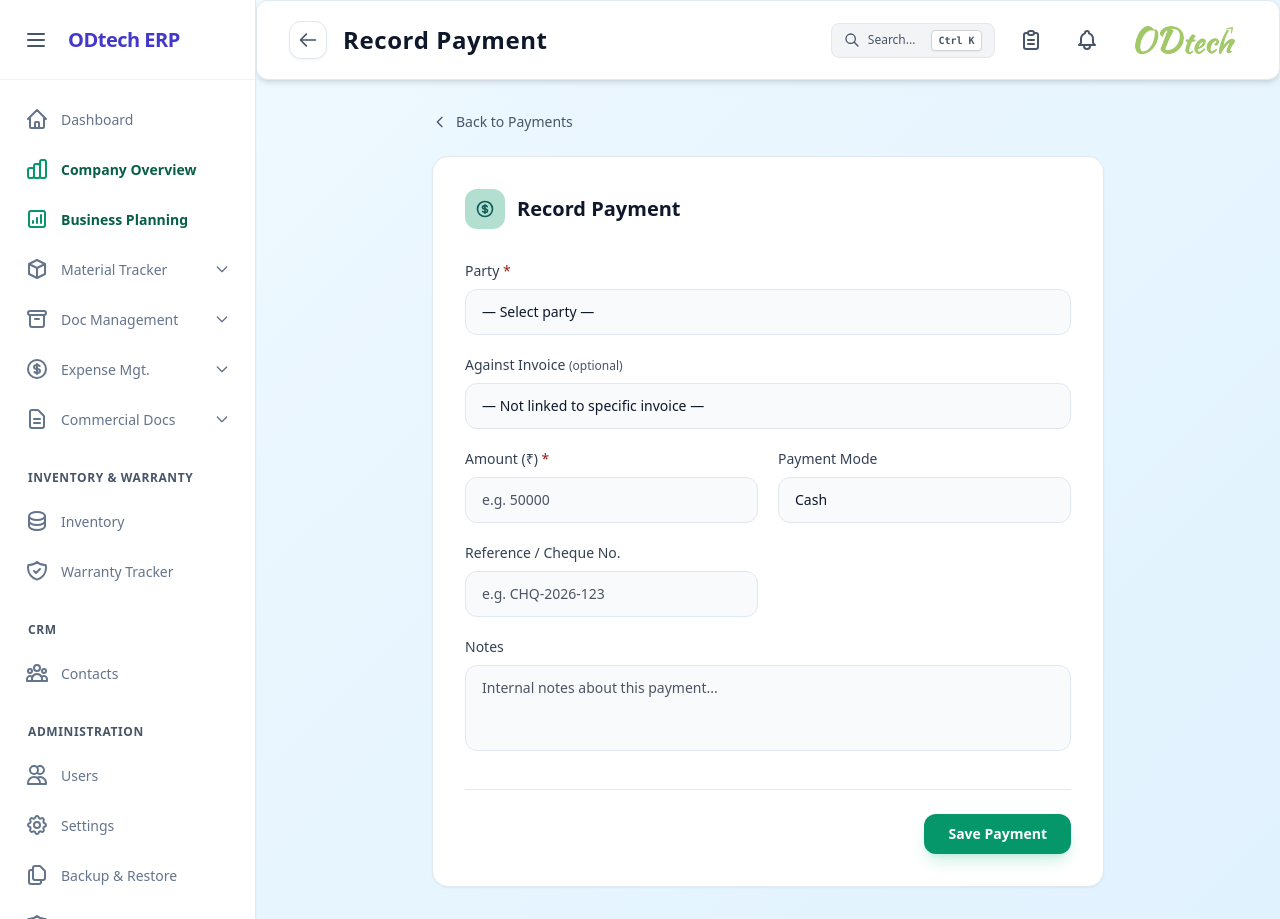
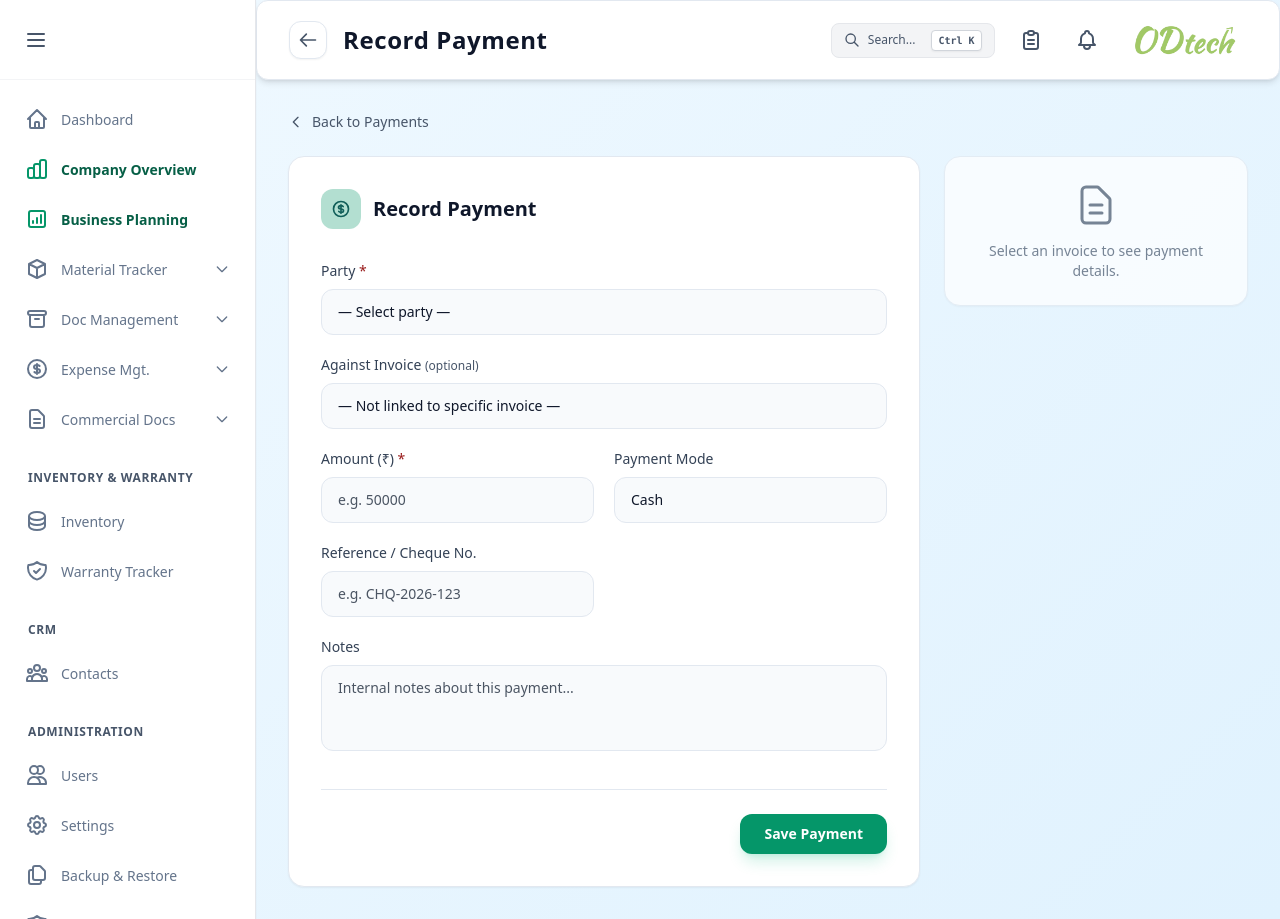
Before and after one commit to trinath06183/ODtech, a Django app: page /payments/new/ in a window 1280 px wide. Run offline with Django 5.2, Linux system fonts and the light colour scheme; a user stored in the database is signed in; tables that the repository leaves empty hold one stand-in row (values such as "Sample post"); data that the repository does not hold is empty; parts of the project's set-up code (start-up, migrations or seed data) failed here and were passed over.

Commit message:
UI: Add payment details side panel, remove ODtech ERP text, update favicon, link Company Overview to financial dashboard

```diff
--- a/templates/base.html
+++ b/templates/base.html
@@ -7,6 +7,7 @@
     <meta charset="UTF-8">
     <meta name="viewport" content="width=device-width, initial-scale=1.0">
     <title>{% block title %}ODtech ERP{% endblock %}</title>
+    <link rel="icon" type="image/png" href="{% static 'img/logo.png' %}">
     <link href="{% static 'vendor/css/fonts.css' %}" rel="stylesheet">
     <script src="{% static 'vendor/js/tailwindcss.js' %}"></script>
     <script>
@@ -308,11 +309,7 @@
                 </svg>
             </button>
 
-            <a href="{% url 'dashboard' %}" class="ml-3 flex items-center" x-show="sidebarOpen"
-                x-transition.opacity.duration.300ms style="display: none;">
-                <!-- Try to use text if logo is white -->
-                <span class="text-xl font-bold text-indigo-700 tracking-tight font-heading">ODtech ERP</span>
-            </a>
+
         </div>
 
         <div class="w-full pt-4 pb-6 flex-1 flex flex-col">
@@ -332,7 +329,7 @@
 
                 <!-- Financial / Company Dashboard -->
                 {% if request.user|has_read_perm:'REPORTING' %}
-                <a href="{% url 'dashboard' %}"
+                <a href="{% url 'financial_dashboard' %}"
                     class="nav-link group relative rounded-xl px-3 py-2.5 flex items-center text-gray-600 hover:bg-emerald-50 hover:text-emerald-700 transition-colors mb-1"
                     :class="!sidebarOpen ? 'md:justify-center' : ''" title="Company Overview Dashboard">
                     <svg class="w-6 h-6 flex-shrink-0 text-emerald-600" fill="none" stroke="currentColor" viewBox="0 0 24 24">
--- a/templates/payments/payment_form.html
+++ b/templates/payments/payment_form.html
@@ -2,7 +2,7 @@
 {% block header %}Record Payment{% endblock %}
 {% block content %}
 
-<div class="max-w-2xl mx-auto">
+<div class="max-w-5xl mx-auto" x-data="paymentForm()">
     <div class="mb-6">
         <a href="{% url 'payment_list' %}" class="flex items-center text-gray-400 hover:text-white transition-colors text-sm w-fit">
             <svg class="w-4 h-4 mr-2" fill="none" stroke="currentColor" viewBox="0 0 24 24"><path stroke-linecap="round" stroke-linejoin="round" stroke-width="2" d="M15 19l-7-7 7-7"/></svg>
@@ -18,7 +18,8 @@
     {% endfor %}
     {% endif %}
 
-    <div class="glass rounded-2xl p-8">
+    <div class="grid grid-cols-1 lg:grid-cols-3 gap-6">
+        <div class="lg:col-span-2 glass rounded-2xl p-8">
             <div class="flex items-center space-x-3 mb-8">
                 <div class="w-10 h-10 rounded-xl bg-emerald-600/30 flex items-center justify-center">
                     <svg class="w-5 h-5 text-emerald-400" fill="none" stroke="currentColor" viewBox="0 0 24 24">
@@ -47,11 +48,11 @@
                     <!-- Against Document (optional) -->
                     <div class="sm:col-span-2">
                         <label class="block text-sm font-medium text-gray-300 mb-2">Against Invoice <span class="text-gray-500 text-xs">(optional)</span></label>
-                    <select name="document_ref"
+                        <select name="document_ref" x-ref="docSelect" @change="updateDetails($event.target)"
                                 class="w-full px-4 py-3 bg-slate-900/60 border border-white/10 rounded-xl text-white text-sm focus:outline-none focus:border-emerald-500 focus:ring-1 focus:ring-emerald-500/30 transition appearance-none">
-                        <option value="">— Not linked to specific invoice —</option>
+                            <option value="" data-total="0" data-paid="0" data-balance="0">— Not linked to specific invoice —</option>
                             {% for doc in documents %}
-                        <option value="{{ doc.number }}" {% if preselect_document == doc.id|stringformat:"s" %}selected{% endif %}>{{ doc.number }} — {{ doc.contact.name }} — &#8377;{{ doc.grand_total|floatformat:0 }}</option>
+                            <option value="{{ doc.number }}" data-total="{{ doc.grand_total }}" data-paid="{{ doc.amount_paid }}" data-balance="{{ doc.balance_due }}" {% if preselect_document == doc.id|stringformat:"s" %}selected{% endif %}>{{ doc.number }} — {{ doc.contact.name }} — &#8377;{{ doc.grand_total|floatformat:0 }}</option>
                             {% endfor %}
                         </select>
                     </div>
@@ -97,5 +98,66 @@
                 </div>
             </form>
         </div>
+
+        <!-- Side Panel for Document Details -->
+        <div class="lg:col-span-1">
+            <div x-show="docData.total > 0" x-cloak style="display: none;" x-transition class="glass rounded-2xl p-6 sticky top-6">
+                <h3 class="text-lg font-semibold text-white mb-4 border-b border-white/10 pb-3">Document Details</h3>
+
+                <div class="space-y-4">
+                    <div>
+                        <p class="text-sm text-gray-400">Total Amount</p>
+                        <p class="text-lg font-bold text-white">&#8377;<span x-text="parseFloat(docData.total).toFixed(2)"></span></p>
                     </div>
+
+                    <div>
+                        <p class="text-sm text-gray-400">Amount Paid</p>
+                        <p class="text-lg font-bold text-emerald-400">&#8377;<span x-text="parseFloat(docData.paid).toFixed(2)"></span></p>
+                    </div>
+
+                    <div class="pt-3 border-t border-white/10">
+                        <p class="text-sm text-gray-400">Remaining Amount</p>
+                        <p class="text-xl font-bold text-rose-400">&#8377;<span x-text="parseFloat(docData.balance).toFixed(2)"></span></p>
+                    </div>
+                </div>
+            </div>
+
+            <div x-show="!docData.total || docData.total <= 0" class="glass rounded-2xl p-6 text-center opacity-70">
+                <svg class="w-12 h-12 text-gray-400 mx-auto mb-3" fill="none" stroke="currentColor" viewBox="0 0 24 24"><path stroke-linecap="round" stroke-linejoin="round" stroke-width="1.5" d="M9 12h6m-6 4h6m2 5H7a2 2 0 01-2-2V5a2 2 0 012-2h5.586a1 1 0 01.707.293l5.414 5.414a1 1 0 01.293.707V19a2 2 0 01-2 2z"/></svg>
+                <p class="text-sm text-gray-400">Select an invoice to see payment details.</p>
+            </div>
+        </div>
+    </div>
+</div>
+
+<script>
+function paymentForm() {
+    return {
+        docData: {
+            total: 0,
+            paid: 0,
+            balance: 0
+        },
+        init() {
+            this.$nextTick(() => {
+                if (this.$refs.docSelect) {
+                    this.updateDetails(this.$refs.docSelect);
+                }
+            });
+        },
+        updateDetails(select) {
+            const option = select.options[select.selectedIndex];
+            if (option && option.value) {
+                this.docData = {
+                    total: parseFloat(option.dataset.total) || 0,
+                    paid: parseFloat(option.dataset.paid) || 0,
+                    balance: parseFloat(option.dataset.balance) || 0
+                };
+            } else {
+                this.docData = { total: 0, paid: 0, balance: 0 };
+            }
+        }
+    }
+}
+</script>
 {% endblock %}
```
Lines whose indentation alone changed are shown as unchanged.
